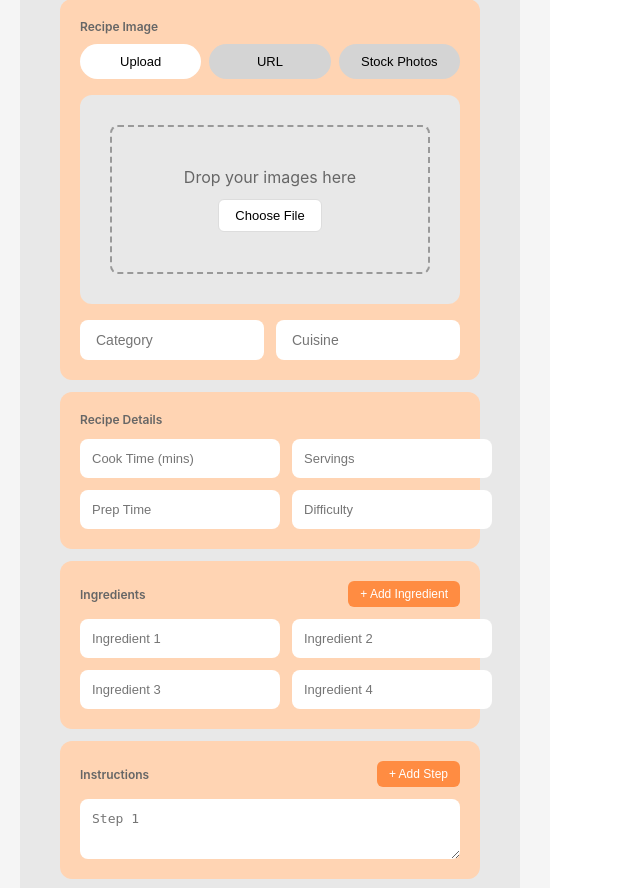
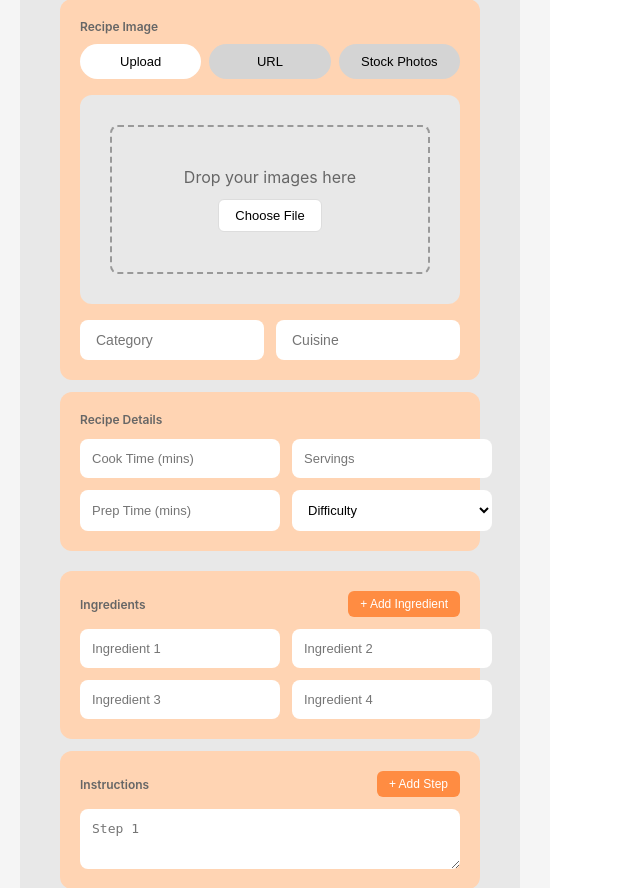
Before and after one commit to fishdips/Recipe-Share, a Django app: page /create/ in a window 1280 px wide. Shown: the part 278-1166 px from the top of the page, without its empty margins (0-640 px from the left). Run offline with Django 5.2, Linux system fonts and the light colour scheme; some libraries are stand-ins or nearby versions.

Commit message:
Recipe Details UI improvisation

```diff
--- a/recipe_share/recipe_share/settings.py
+++ b/recipe_share/recipe_share/settings.py
@@ -32,6 +32,9 @@ DEBUG = True
 
 ALLOWED_HOSTS = [
     "recipe-share-4f7x.onrender.com",
+    '127.0.0.1',
+    'localhost'
+
 ]
 
 
--- a/recipe_share/static/css/create_style.css
+++ b/recipe_share/static/css/create_style.css
@@ -174,7 +174,7 @@ body {
     background-color: #ffd4b3;
     border-radius: 12px;
     padding: 20px;
-    margin-bottom: 12px;
+    margin-bottom: 20px;
 }
 
 .details-section label {
@@ -219,6 +219,7 @@ body {
     color: #666;
     font-weight: 600;
 }
+
 
 .add-btn {
     background-color: #ff8c42;
--- a/recipe_share/static/js/create_script.js
+++ b/recipe_share/static/js/create_script.js
@@ -245,6 +245,8 @@ submitBtn.addEventListener("click", async () => {
     const category = document.getElementById("category").value.trim();
     const cuisine = document.getElementById("cuisine").value.trim();
     const cookTime = document.getElementById("cookTime").value.trim();
+    const prepTime = document.getElementById("prepTime").value.trim();
+    const difficulty = document.getElementById("difficulty").value;
     const imageUrl = document.getElementById("imageUrl").value.trim();
 
     const ingredientInputs = document.querySelectorAll(".ingredient-input");
@@ -339,6 +341,8 @@ submitBtn.addEventListener("click", async () => {
           ingredients,
           instructions,
           cook_time: cookTime ? parseInt(cookTime) : null,
+          prep_time: prepTime ? parseInt(prepTime) : null,
+          difficulty: difficulty || null,
           cuisine: cuisine || null,
           category: category || null,
           cover_photo_url: imageUrl || null,
--- a/recipe_share/templates/create_page.html
+++ b/recipe_share/templates/create_page.html
@@ -48,10 +48,15 @@
                 <div class="details-section">
                     <label>Recipe Details</label>
                     <div class="details-grid">
-                        <input type="number" id="cookTime" placeholder="Cook Time (mins)" class="detail-input">
-                        <input type="text" id="servings" placeholder="Servings" class="detail-input">
-                        <input type="text" id="prepTime" placeholder="Prep Time" class="detail-input">
-                        <input type="text" id="difficulty" placeholder="Difficulty" class="detail-input">
+                        <input type="number" id="cookTime" placeholder="Cook Time (mins)" class="detail-input" min="0">
+                        <input type="number" id="servings" placeholder="Servings" class="detail-input" min="1">
+                        <input type="number" id="prepTime" placeholder="Prep Time (mins)" class="detail-input" min="0">
+                        <select id="difficulty" class="detail-input">
+                            <option value="" disabled selected>Difficulty</option>
+                            <option value="Easy">Easy</option>
+                            <option value="Medium">Medium</option>
+                            <option value="Hard">Hard</option>
+                        </select>
                     </div>
                 </div>
 
```
